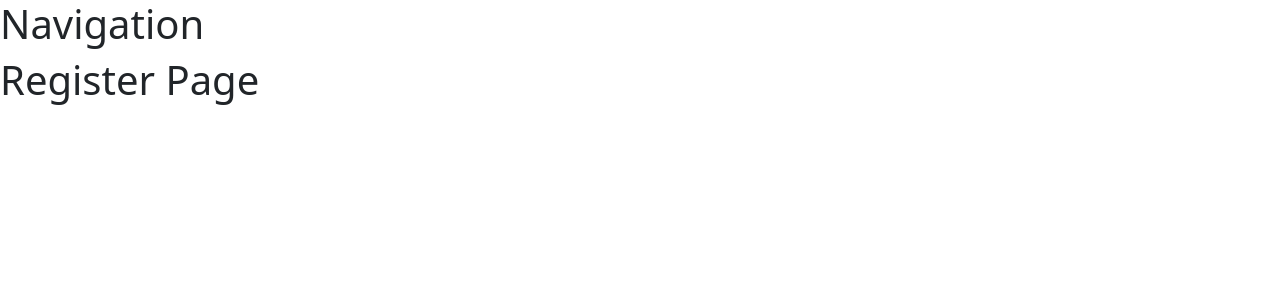
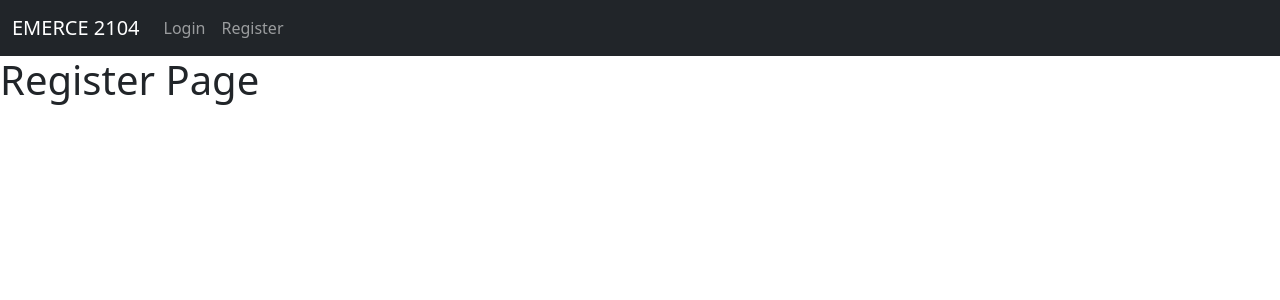
Before and after one commit to rochafialvin/react-emerce-2104, a React (Create React App) app: page /Register in a window 1280 px wide. Shown: the top 300 px of the page. Built offline with nearby package versions, Linux system fonts and the light colour scheme.

Commit message:
Navigation with reactstrap

```diff
--- a/package.json
+++ b/package.json
@@ -12,6 +12,7 @@
     "react-dom": "^18.1.0",
     "react-router-dom": "^6.3.0",
     "react-scripts": "5.0.1",
+    "reactstrap": "^9.1.1",
     "web-vitals": "^2.1.4"
   },
   "scripts": {
--- a/src/components/Navigation/index.jsx
+++ b/src/components/Navigation/index.jsx
@@ -1,5 +1,37 @@
+import {
+  Navbar,
+  NavbarBrand,
+  Nav,
+  NavItem,
+  NavLink,
+  UncontrolledDropdown,
+  DropdownToggle,
+  DropdownMenu,
+  DropdownItem,
+} from "reactstrap";
+
+import { Link } from "react-router-dom";
+
 function Navigation() {
-  return <h1>Navigation</h1>;
+  return (
+    <Navbar color="dark" dark expand="md">
+      <NavbarBrand tag={Link} to="/">
+        EMERCE 2104
+      </NavbarBrand>
+      <Nav className="me-auto" navbar>
+        <NavItem>
+          <NavLink tag={Link} to="/login">
+            Login
+          </NavLink>
+        </NavItem>
+        <NavItem>
+          <NavLink tag={Link} to="/register">
+            Register
+          </NavLink>
+        </NavItem>
+      </Nav>
+    </Navbar>
+  );
 }
 
 export default Navigation;
--- /dev/null
+++ b/src/components/Tombol/index.js
@@ -0,0 +1,5 @@
+function Tombol(props) {
+  return <button>{props.children}</button>;
+}
+
+export default Tombol;
--- a/src/pages/Register/index.js
+++ b/src/pages/Register/index.js
@@ -1,5 +1,9 @@
 function Register() {
-  return <h1>Register Page</h1>;
+  return (
+    <div>
+      <h1>Register Page</h1>
+    </div>
+  );
 }
 
 export default Register;
```
Also changed, not shown: src/components/Btn/index.js (added, +11 -0 lines), src/components/BtnOutline/index.js (added, +11 -0 lines), 2 other files (tests, documents, lock files or other folders).
